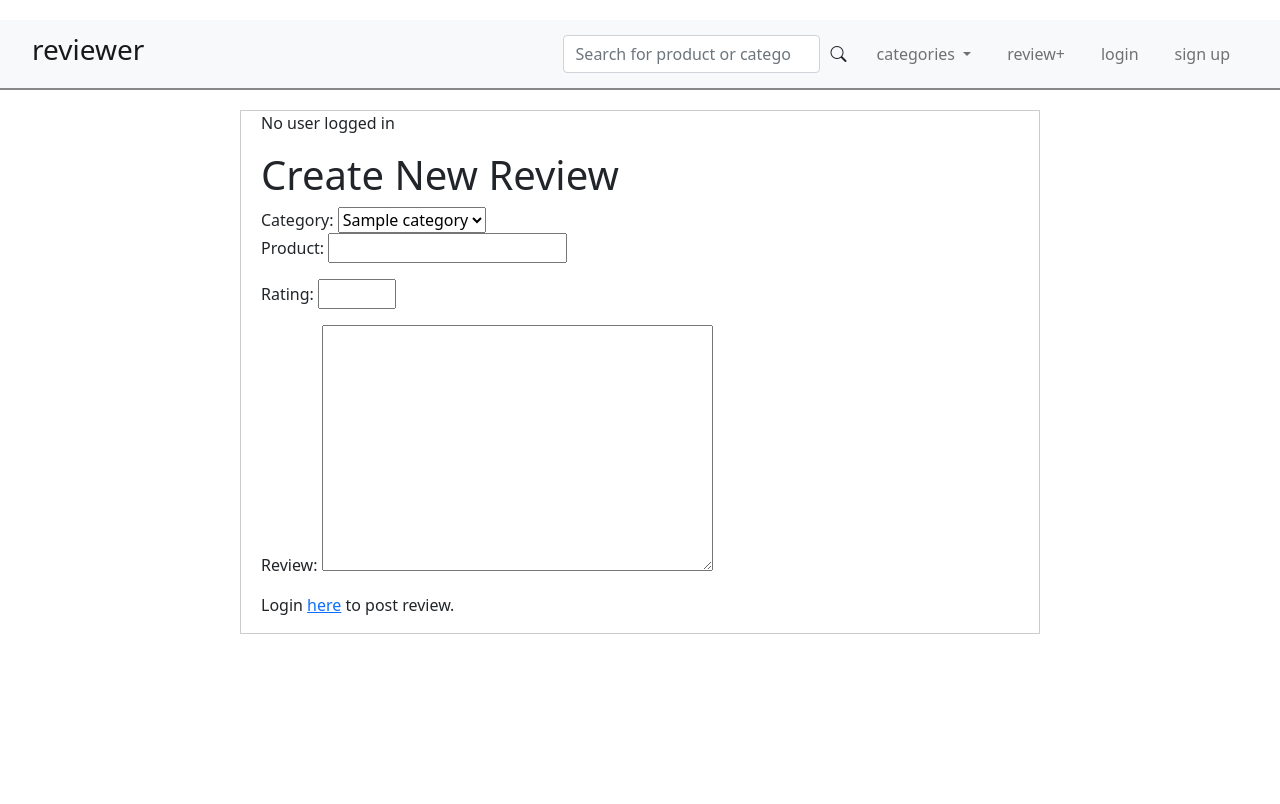
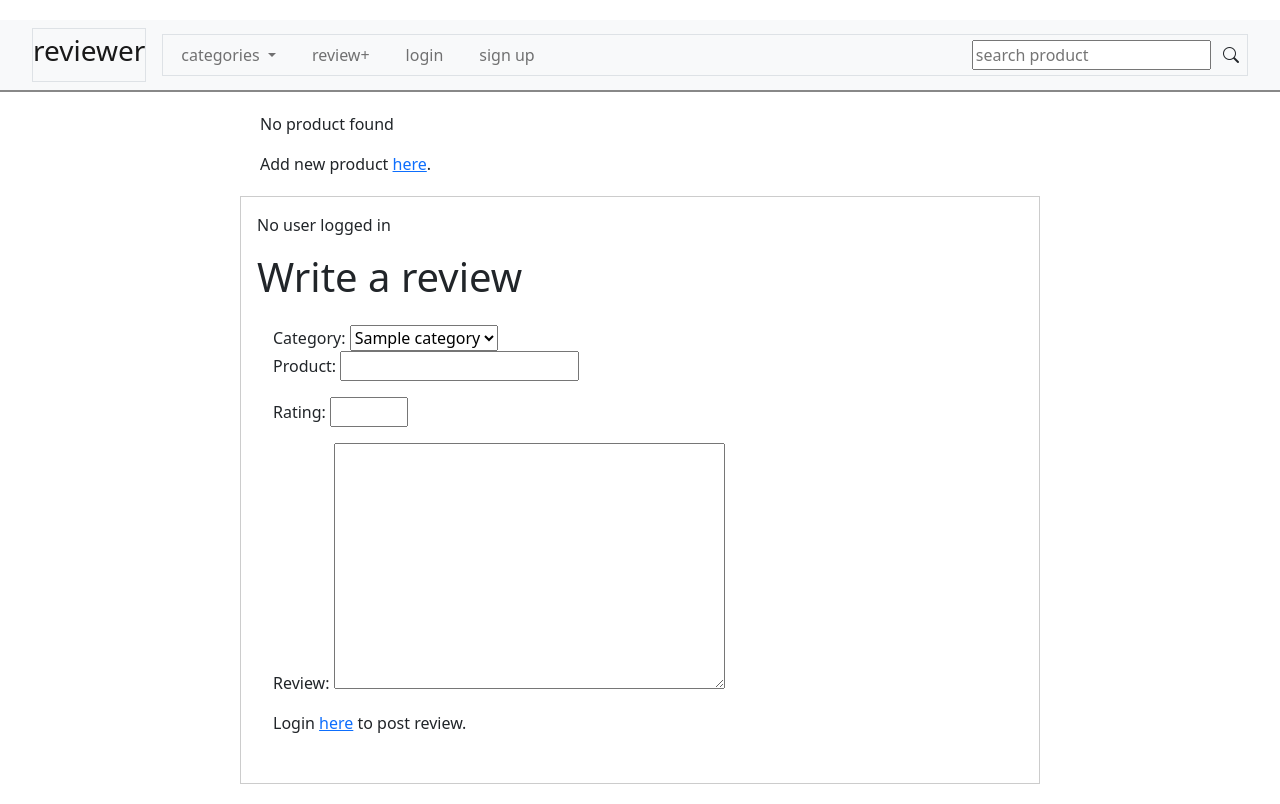
Before and after one commit to hire-blac/reviewersite, a Django app: page /reviews/new in a window 1280 px wide. Before the commit the page ends 634 px from the top, so only its background shows below. Run offline with Django 3.2, Linux system fonts and the light colour scheme; tables that the repository leaves empty hold one stand-in row (values such as "Sample post"); some libraries are stand-ins or nearby versions.

Commit message:
product model and live search function

```diff
--- a/reviewer/admin.py
+++ b/reviewer/admin.py
@@ -1,8 +1,9 @@
 from django.contrib import admin
-from .models import Category, Profile, Review, Vote
+from .models import Category, Product, Profile, Review, Vote
 
 # Register your models here.
 admin.site.register(Review)
 admin.site.register(Profile)
 admin.site.register(Vote)
 admin.site.register(Category)
+admin.site.register(Product)
--- a/reviewer/models.py
+++ b/reviewer/models.py
@@ -1,7 +1,8 @@
+from django import dispatch
 from django.db import models
 from django.contrib.auth.models import User
 from django.dispatch import receiver
-from django.db.models.signals import post_save
+from django.db.models.signals import pre_save, post_save
 
 # Create your models here.
 
@@ -12,10 +13,19 @@ class Category(models.Model):
         return self.name
 
 
+class Product(models.Model):
+    name = models.CharField(max_length=200)
+    category = models.ForeignKey(Category, on_delete=models.CASCADE, null=True, blank=True)
+    description = models.CharField(max_length=255, null=True, blank=True)
+
+    def __str__(self):
+        return self.name
+
+
 class Review(models.Model):
+
     user = models.ForeignKey(User, on_delete=models.CASCADE, related_name="review", null=True)
-    category = models.ForeignKey(Category, on_delete=models.CASCADE, null=True, blank=True)
-    product = models.CharField(max_length=200)
+    product = models.ForeignKey(Product, null=True, on_delete=models.CASCADE)
     rating = models.IntegerField()
     review = models.CharField(max_length=200)
     upvotes = models.ManyToManyField(User, default=None, blank=True, related_name='upvote')
--- a/reviewer/static/reviewer/style.css
+++ b/reviewer/static/reviewer/css/style.css
@@ -1,3 +1,16 @@
+@keyframes blinker {
+  from {opacity: 1;}
+  to {opacity: 0;}
+}
+.blink {
+  text-decoration: blink;
+  animation-name: blinker;
+  animation-duration: 0.6s;
+  animation-iteration-count: infinite;
+  animation-timing-function: ease-in-out;
+  animation-direction: alternate;
+}
+
 nav {
   display: flex;
   justify-content: space-between;
--- /dev/null
+++ b/reviewer/static/reviewer/js/script.js
@@ -0,0 +1,44 @@
+const search_icon = $("#search-icon")
+const endpoint = "/products/"
+const delay_in_ms = 700
+let scheduled_function = false
+
+function search(element) {
+  const search_input = element.id
+  const display_div = search_input + "-replacable-content"
+  const user_input = $('#' + search_input)
+  products_div = $("#" + display_div)
+
+  user_input.on('keyup', function(){
+    const request_parameters = {
+      q: $(this).val() // value of user input for html element with id user-input
+    }
+
+    // start snimating the search icon
+    search_icon.addClass('blink')
+
+    // cancel execution of function if scheduled_function is NOT false
+    if (scheduled_function) {
+      clearTimeout(scheduled_function)
+    }
+
+    // setTimeout returns the id of the function to be executed
+    scheduled_function = setTimeout(ajax_call, delay_in_ms, endpoint, request_parameters)
+  })
+}
+
+let ajax_call = function (endpoint, request_parameters) {
+  $.getJSON(endpoint, request_parameters)
+  .done(response => {
+    // fade out the products_div
+    products_div.fadeTo('slow', 0).promise().then(()=>{
+      // replace the html content
+      products_div.html(response["html_from_view"])
+      // fade in the div with new content
+      products_div.fadeTo('slow', 1)
+      // stop animating search icon
+      search_icon.removeClass('blink');
+      // $('#exampleModal').modal({show: true});
+    })
+  })
+}
--- a/reviewer/templates/main/base.html
+++ b/reviewer/templates/main/base.html
@@ -7,35 +7,21 @@
   <title>{% block title %}{{title}}{% endblock title %}</title>
 
   <link href="https://cdn.jsdelivr.net/npm/bootstrap@5.0.0/dist/css/bootstrap.min.css" rel="stylesheet" integrity="sha384-wEmeIV1mKuiNpC+IOBjI7aAzPcEZeedi5yW5f2yOq55WWLwNGmvvx4Um1vskeMj0" crossorigin="anonymous">
-  <script src="https://cdn.jsdelivr.net/npm/bootstrap@5.0.0/dist/js/bootstrap.bundle.min.js" integrity="sha384-p34f1UUtsS3wqzfto5wAAmdvj+osOnFyQFpp4Ua3gs/ZVWx6oOypYoCJhGGScy+8" crossorigin="anonymous"></script>
   <link rel="stylesheet" href="https://cdn.jsdelivr.net/npm/bootstrap-icons@1.7.2/font/bootstrap-icons.css">
 
   {% load static %}
-  <link rel="stylesheet" href="{% static 'reviewer/style.css' %}">
+  <link rel="stylesheet" href="{% static 'reviewer/css/style.css' %}">
 
 </head>
 <body>
 
   <nav class="navbar navbar-expand-lg mb navbar-light bg-light">
     <div class="container-fluid">
-      <a class="navbar-brand" href="/"><h3>reviewer</h3></a>
+      <a class="navbar-brand border" href="/"><h3>reviewer</h3></a>
       <button class="navbar-toggler border-0 " type="button" data-bs-toggle="collapse" data-bs-target="#navbarNav" aria-controls="navbarNav" aria-expanded="false" aria-label="Toggle navigation">
         <span class="navbar-toggler-icon"></span>
       </button>
-      <div class="collapse navbar-collapse justify-content-end" id="navbarNav">
-
-        <form class="d-flex input-group w-auto">
-          <input
-            type="search"
-            class="form-control rounded"
-            placeholder="Search for product or category"
-            aria-label="Search"
-            aria-describedby="search-addon"
-          />
-          <button class="input-group-text border-0 bg-transparent" id="search-addon">
-            <i class="bi bi-search"></i>
-          </button>
-        </form>
+      <div class="collapse navbar-collapse justify-content-between border" id="navbarNav">
 
         <ul class="navbar-nav bg-light">
           <li class="nav-item dropdown">
@@ -72,16 +58,30 @@
         {% endif %}
 
         </ul>
+        <div class="search-bar">
+          <input
+            placeholder="search product"
+            id="nav-search"
+            onFocus=search(this)
+            >
+          <i id="search-icon" class="bi bi-search m-2"></i>
+        </div>
       </div>
     </div>
   </nav>
 
-  <div class="content">
+  {# product-list section #}
+  <div id="nav-search-replacable-content" class="content border-0 col-12">
+    {% include 'main/products-results-partial.html' %}
+  </div>
+
+  <div class="content p-3">
     {% if user.is_authenticated %}
       <p>User {{user.id}} {{user.username}} is logged in</p>
     {% else %}
       <p>No user logged in</p>
     {% endif %}
+
     {% block content %}
 
     {% endblock content %}
@@ -89,4 +89,14 @@
   </div>
 
 </body>
+{% block footer %}
+  {# Bootstrap js CDN #}
+  <script src="https://cdn.jsdelivr.net/npm/bootstrap@5.0.0/dist/js/bootstrap.bundle.min.js"
+    integrity="sha384-p34f1UUtsS3wqzfto5wAAmdvj+osOnFyQFpp4Ua3gs/ZVWx6oOypYoCJhGGScy+8" crossorigin="anonymous"></script>
+    {# JQuery CDN #}
+  <script src="https://code.jquery.com/jquery-3.6.0.min.js"
+    integrity="sha256-/xUj+3OJU5yExlq6GSYGSHk7tPXikynS7ogEvDej/m4=" crossorigin="anonymous"></script>
+    {# Local js #}
+  <script src="{% static 'reviewer/js/script.js' %}"></script>
+{% endblock footer %}
 </html>
--- a/reviewer/templates/main/newreview.html
+++ b/reviewer/templates/main/newreview.html
@@ -4,13 +4,14 @@
 
 {% block content %}
 
-  <h1>Create New Review</h1>
+  <h1>Write a review</h1>
 
-  <form action="" method='post'>
+  <form class="p-3" action="" method='post'>
     {% csrf_token %}
     {% if categories %}
       <label>Category:</label>
       <select name="category">
+
         {% for cat in categories %}
           <option value="{{cat.name}}">{{cat.name}}</option>
         {% endfor %}
--- /dev/null
+++ b/reviewer/templates/main/products-results-partial.html
@@ -0,0 +1,17 @@
+{% if products %}
+  {% if products == 1 %}
+
+  {% else %}
+    <ul class="list-unstyled border">
+      {% for product in products %}
+        <li class="p-2 border-bottom ">
+          <a href="/products/{{product.id}}">{{product}}</a>
+        </li>
+      {% endfor %}
+    </ul>
+  {% endif %}
+
+{% else %}
+  <p>No product found</p>
+  <p>Add new product <a href="">here</a>.</p>
+{% endif %}
--- a/reviewer/urls.py
+++ b/reviewer/urls.py
@@ -10,4 +10,6 @@ urlpatterns = [
     path('finduser', views.find_user, name='find_user'),
     path('upvote', views.upvote, name='upvote'),
     path('downvote', views.downvote, name='downvote'),
+    path('products/', views.products, name='products'),
+    path('products/<int:id>', views.products_details, name='products_details'),
 ]
--- a/reviewer/views.py
+++ b/reviewer/views.py
@@ -1,9 +1,10 @@
-from django.http.response import HttpResponse
+from django.http.response import HttpResponse, JsonResponse
 from django.shortcuts import redirect, render
+from django.template.loader import render_to_string
 from django.contrib.auth.models import User
 from django.contrib.auth.decorators import login_required
 from reviewer.forms import CreateNewReview
-from .models import Category, Profile, Review, Vote
+from .models import Category, Product, Profile, Review, Vote
 
 # Create your views here.
 
@@ -17,6 +18,42 @@ def index(response):
         'user': user
         }
     return render(response, 'main/index.html', context )
+
+# products
+def products(response):
+    url_parameter = response.GET.get("q")
+
+    if url_parameter:
+        products = Product.objects.filter(name__icontains=url_parameter)
+    else:
+        products = 1
+
+    context = {
+        'products':products
+    }
+
+    if response.is_ajax():
+        html = render_to_string(
+            template_name='main/products-results-partial.html',
+            context={ "products": products }
+        )
+
+        data_dict = { "html_from_view": html }
+
+        return JsonResponse(data=data_dict, safe=False)
+
+    return render(response, 'main/products.html', context)
+
+# product details
+def products_details(response, id):
+    product = Product.objects.get(id=id)
+    reviews = Review.objects.filter(product=id)
+    context = {
+        'title': 'Product Details',
+        'product': product,
+        'reviews': reviews
+        }
+    return render(response, 'main/product-details.html', context )
 
 # single review
 def review(response, id):
@@ -41,6 +78,7 @@ def upvote(response):
             review.upvotes.add(user)
         else:
             review.upvotes.remove(user)
+
 
         vote, created = Vote.objects.get_or_create(user=user, review=review)
 
```
Also changed, not shown: reviewer/templates/main/index.html (+2 -40 lines), reviewer/templates/main/product-details.html (added, +20 -0 lines), reviewer/templates/main/products-search.html (added, +16 -0 lines), reviewer/templates/main/review-link.html (added, +39 -0 lines), reviewer/migrations/0011_auto_20211224_0253.py (added).
